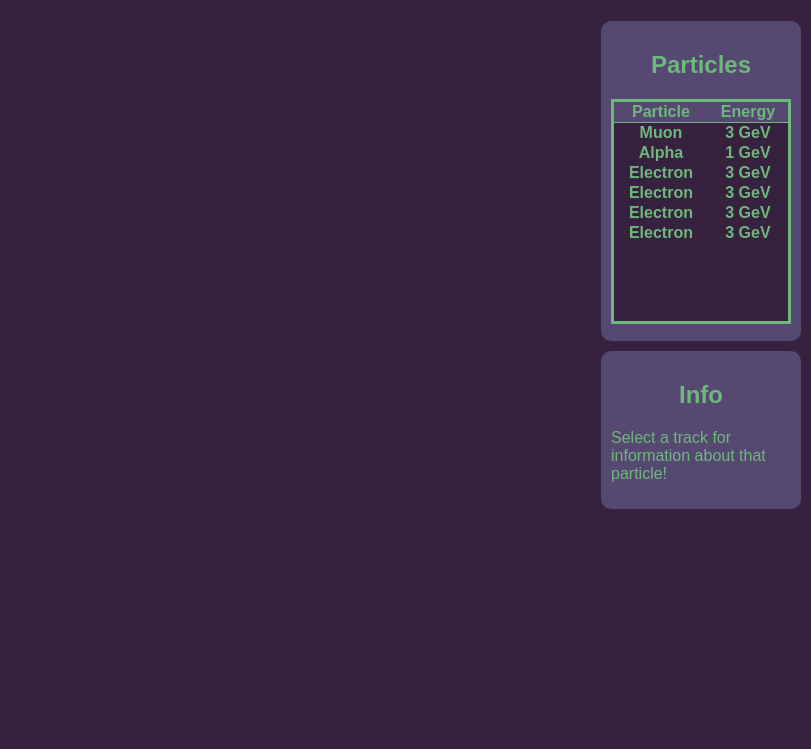
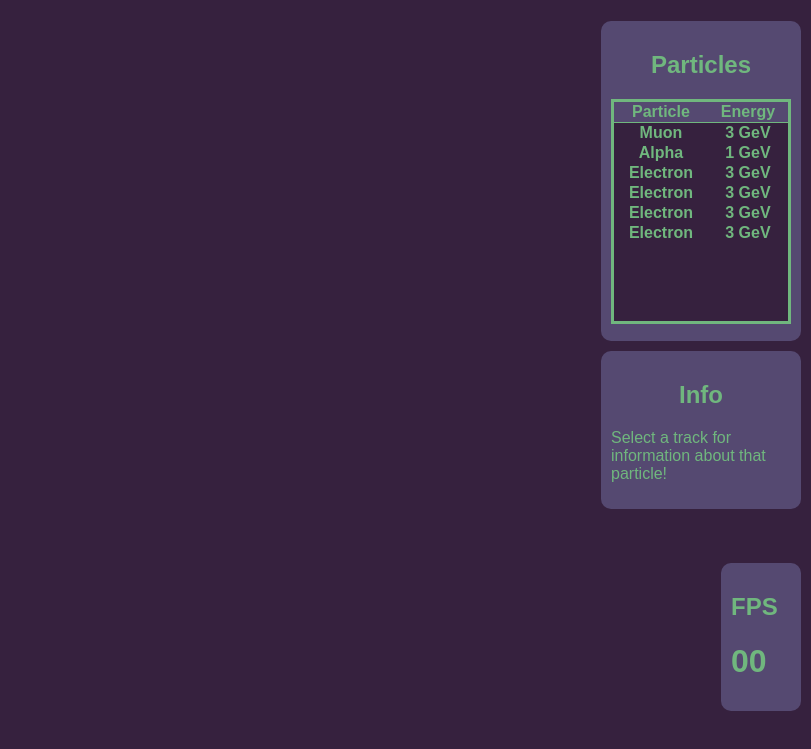
Before and after one commit to JamesMax314/Cloud_Chamber_2_Electric_Boogaloo, a plain HTML site: page ui/index.html in a window 1280 px wide. Shown: the part 79-828 px from the top of the page, without its empty margins (469-1280 px from the left). Drawn offline with Linux system fonts and the light colour scheme; a script that the page names is missing.

Commit message:
Added FPS

```diff
--- a/shaders/quadVert.glsl
+++ b/shaders/quadVert.glsl
@@ -12,7 +12,7 @@ vec3 aPos;
 
 void main()
 {
-    aPos = quad*0.002+particlePos;
+    aPos = quad*0.001+particlePos;
     gl_Position = view*vec4(aPos, 1.0);
 
     // gl_Position = vec4(aPos.x, aPos.y, aPos.z, 1.0);
--- a/ui/index.html
+++ b/ui/index.html
@@ -74,5 +74,14 @@
 	    </script>
 
 	</div>
+
+    <div id="floating_fps">
+	    <div id="FPSBox">
+	    	<h2 id="FPSBoxHeadder">FPS</h2>
+	    	<h1 id="FPSVal">00</h1>
+	    </div>
+
+	</div>
+
     </body>
 </html>
--- a/ui/style.css
+++ b/ui/style.css
@@ -72,3 +72,19 @@ body {
 #infoBoxHeader {
     text-align: center;
 }
+
+#floating_fps {
+    position: fixed;
+    bottom: 10px;
+    right: 10px;
+    width: 80px;
+}
+
+#FPSBox {
+    color: #70B77E;
+    background-color: #554971;
+    z-index: 2;
+    border-radius: 10px;
+    padding: 10px;
+    margin-top: 10px;
+}
```
Also changed, not shown: CMakeLists.txt, 2 other files.
